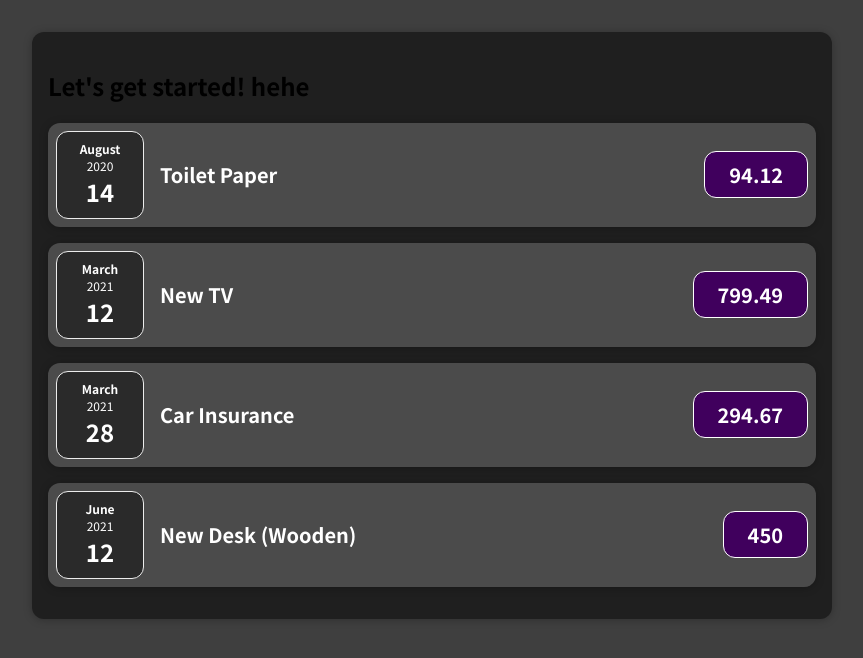
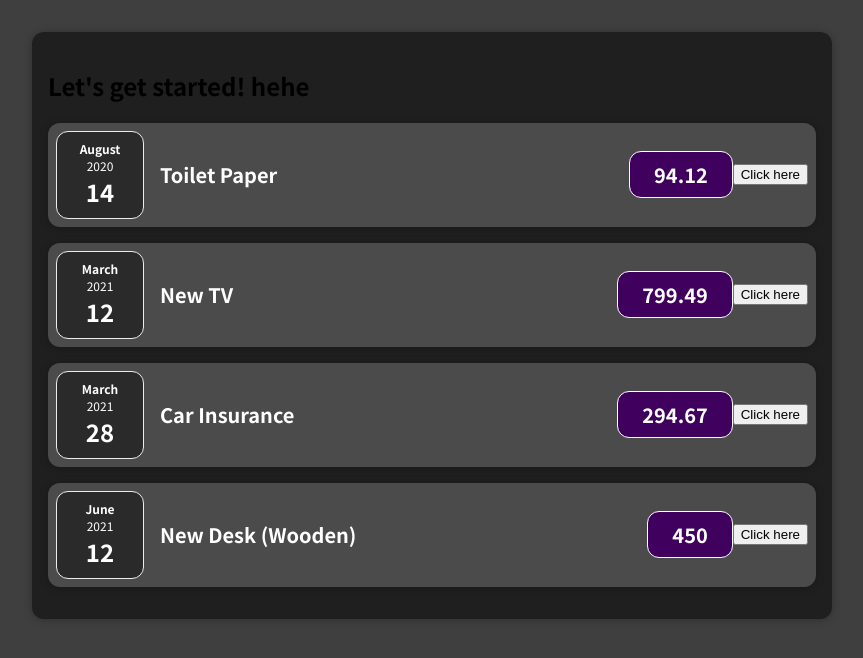
Before and after one commit to aadil42/01-starting-setup, a React (Create React App) app: page / in a window 1280 px wide. Shown: the top 658 px of the page, without its empty margins (208-1071 px from the left). Built offline with nearby package versions, Linux system fonts and the light colour scheme.

Commit message:
tested click event with react event handlers.

```diff
--- a/src/components/Expances/ExpanceItem.js
+++ b/src/components/Expances/ExpanceItem.js
@@ -8,6 +8,9 @@ import './ExpanceItem.css';
 const ExpanceItem = (props) => {
 
     // console.log(props);
+    const doSomething = () => {
+        alert('did something.');
+    }
     return (
        <Card className="expense-item">
         <ExpanceDate date={props.date} />
@@ -15,6 +18,7 @@ const ExpanceItem = (props) => {
             <h2>{props.title}</h2>
             <div className="expense-item__price">{props.amount}</div>
         </div>
+        <button onClick={doSomething}>Click here</button>
        </Card>
     );
 }
```
